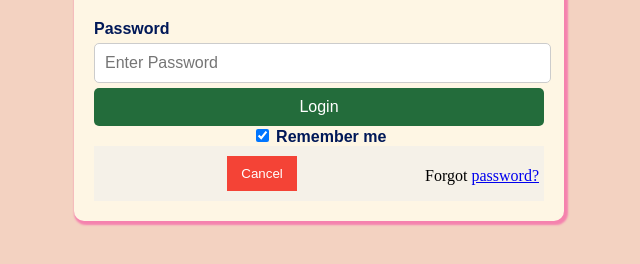
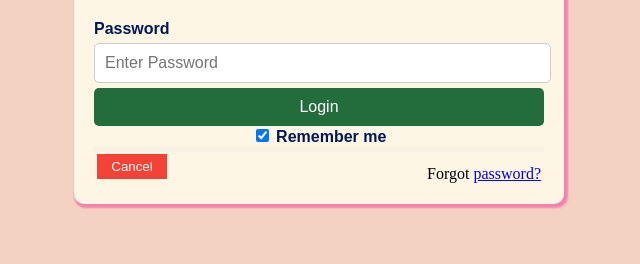
Before and after one commit to Mihir0607/icp9.0-html-css-group-6-project-2, a plain HTML site: page Pages/login-page.html in a window 1280 px wide. Shown: the part 420-684 px from the top of the page, without its empty margins (321-961 px from the left). Drawn offline with Linux system fonts and the light colour scheme.

Commit message:
initial changes 22

```diff
--- a/css/login-page.css
+++ b/css/login-page.css
@@ -82,11 +82,12 @@ input[type="password"] {
     width: auto;
     background-color: #f44336;
     color: white;
-    padding: 10px;
+    padding: 5px;
     margin: 5px 0;
     border: none;
     cursor: pointer;
     width: 70px;
+    float: left;
 
 
   }
@@ -97,8 +98,8 @@ input[type="password"] {
     padding-top: 16px;
   }
   .container {
-    padding: 5px;
-    background-color: #f5f1e8;
+    padding: 3px;
+    background-color: #f9f2e2;
   }
 
   /* small screens */
```
